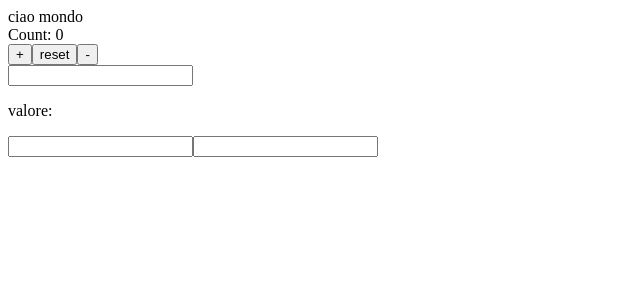
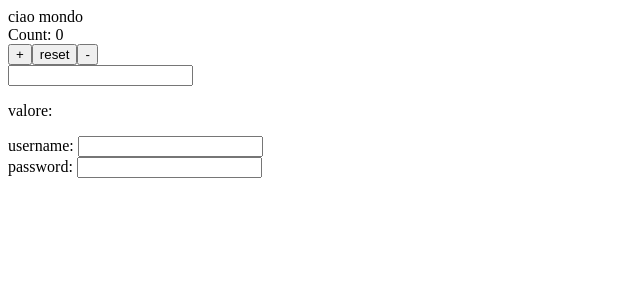
Before and after one commit to Federico-Z96/MiaTech, a React (Create React App) app in the folder react-exercise/: page / in a window 1280 px wide. Shown: the top 300 px of the page, without its empty margins (0-640 px from the left). Built offline with nearby package versions, Linux system fonts and the light colour scheme.

Commit message:
added Form

```diff
--- a/react-exercise/src/components/LoginForm.js
+++ b/react-exercise/src/components/LoginForm.js
@@ -6,9 +6,15 @@ const LoginForm = () => {
     const [password, setPassword] = useState("");
 
     return(
-        <div>
-            <input type="text" value={userename} />
-            <input type="text" value={password} />
+        <div className="border-4 border-black">
+            <div>
+                <span>username: </span>
+                <input type="text" value={userename} />
+                </div>
+            <div>
+                <span>password: </span>
+                <input type="text" value={password} />
+                </div>
         </div>
     )
 }
```
